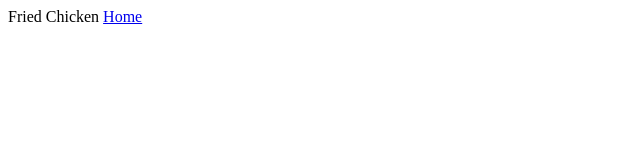
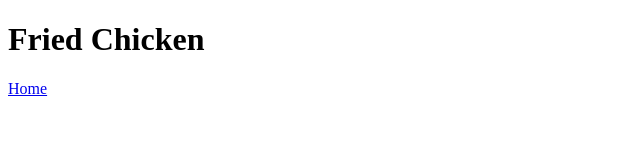
Before and after one commit to WuffyGG/odin-recipes, a plain HTML site: page recipes/fried-chicken.html in a window 1280 px wide. Shown: the whole page, without its empty margins (0-640 px from the left). Drawn offline with Linux system fonts and the light colour scheme.

Commit message:
fixed h1 heading

```diff
--- a/recipes/fried-chicken.html
+++ b/recipes/fried-chicken.html
@@ -6,7 +6,7 @@
     <title>Fried Chicken</title>
 </head>
 <body>
-    <hi>Fried Chicken</hi>
+    <h1>Fried Chicken</h1>
     <a href="../index.html">Home</a>
 </body>
 </html>
```
